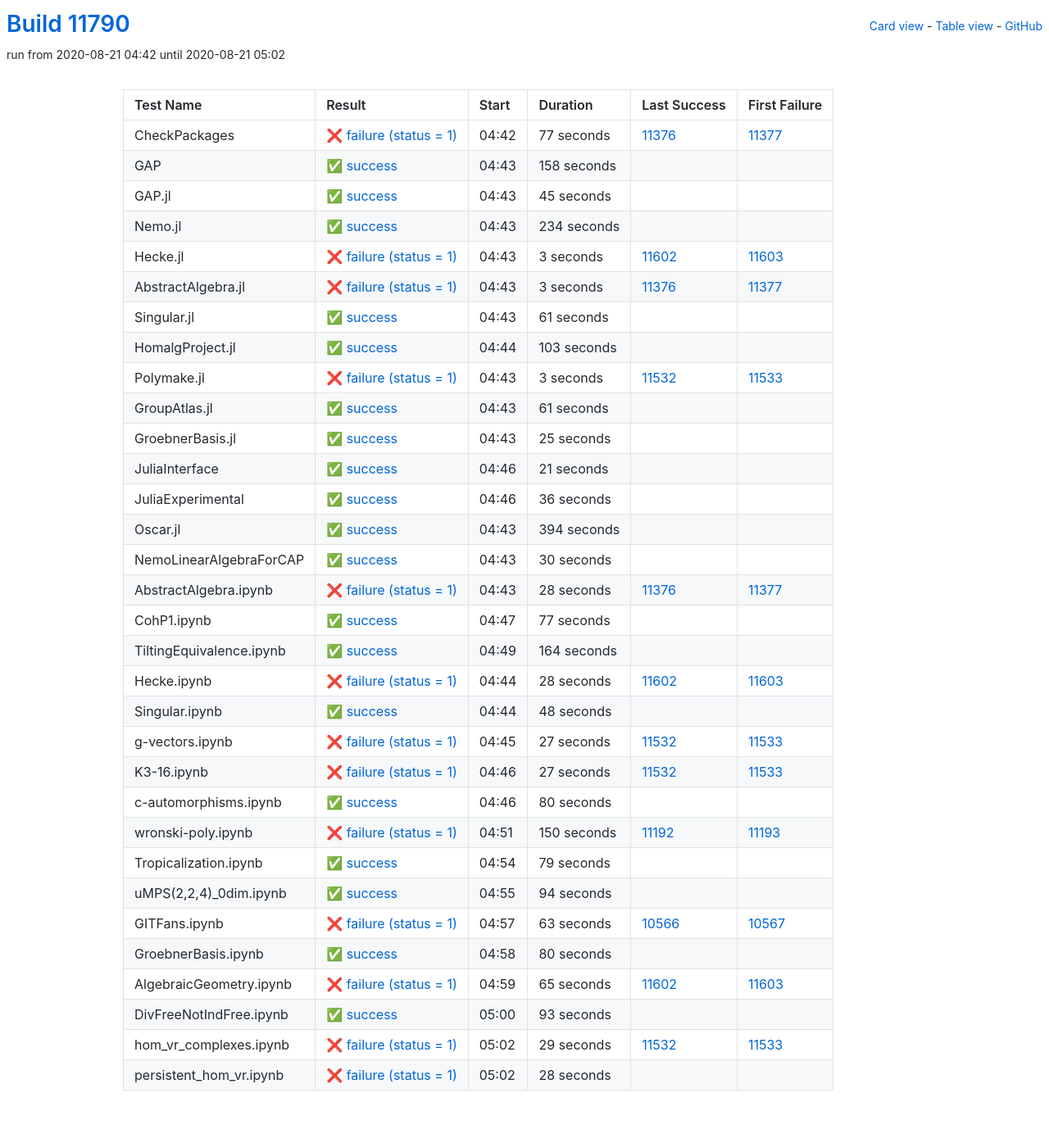
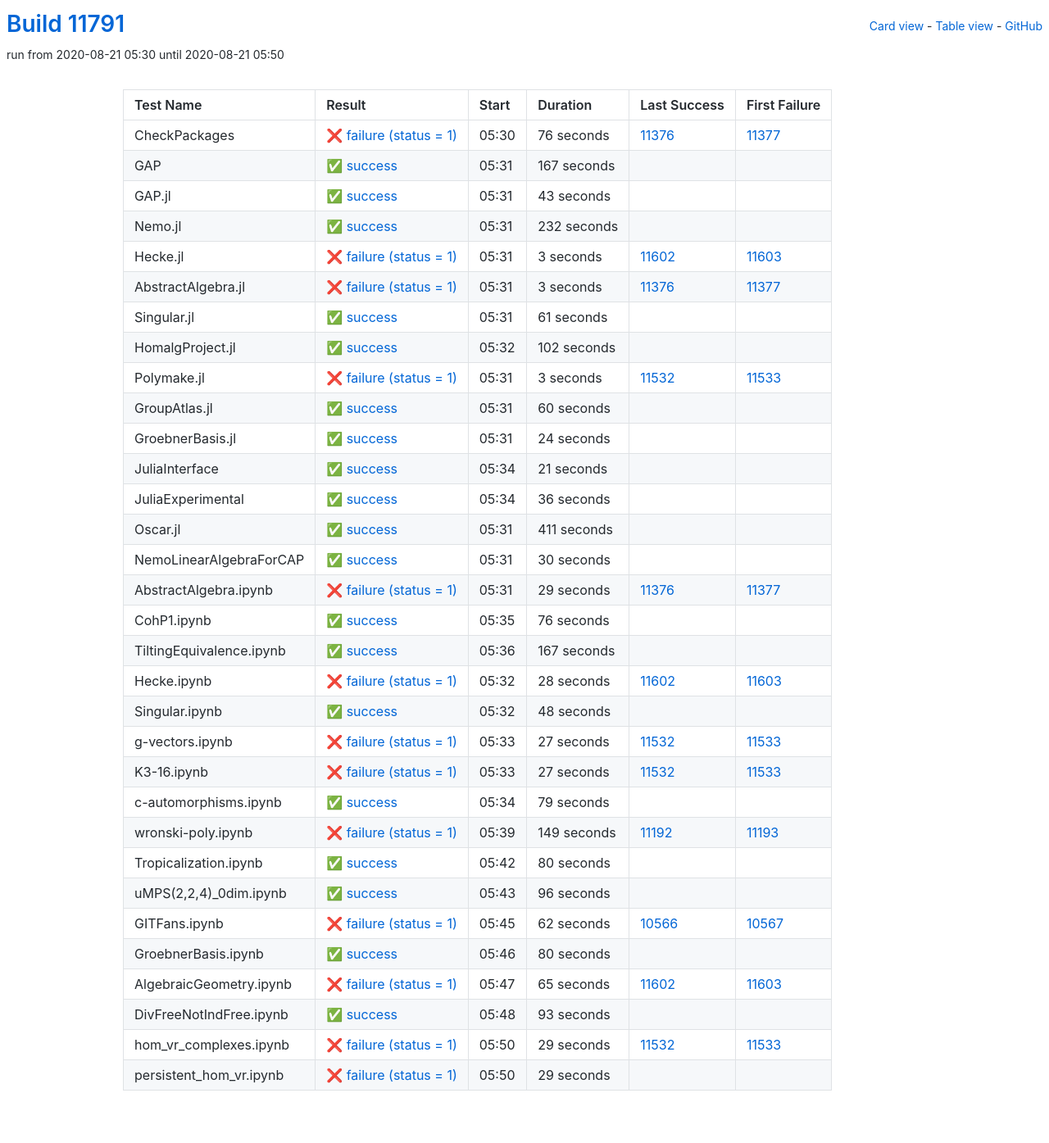
Before and after one commit to oscar-system/oscar-ci-status, a Jekyll site: the page built from table.html, in a window 1280 px wide. Shown: the whole page at 82% size. Built offline with Jekyll 4.4.1, drawn with Linux system fonts in a browser that asks for light colours.

Commit message:
Build #11791

```diff
--- a/_data/ci.yml
+++ b/_data/ci.yml
@@ -1,6 +1,6 @@
 ---
-build: 11790
-build_url: https://oscarci.mathematik.uni-kl.de/job/oscar/11790/
+build: 11791
+build_url: https://oscarci.mathematik.uni-kl.de/job/oscar/11791/
 job: oscar
 organization: oscar-system
 repo: oscar-ci-status
@@ -8,56 +8,56 @@
 tests:
 - name: CheckPackages
   id: checkpackages
-  log: https://oscarci.mathematik.uni-kl.de/job/oscar/11790/artifact/logs/build-11790/CheckPackages.log
-  start: 2020-08-21 04:42
+  log: https://oscarci.mathematik.uni-kl.de/job/oscar/11791/artifact/logs/build-11791/CheckPackages.log
+  start: 2020-08-21 05:30
   success: false
   exitcode: 1
   status: failure
-  duration: 77
+  duration: 76
   last_success: 11376
   last_success_url: https://oscarci.mathematik.uni-kl.de/job/oscar/11376/
   first_failure: 11377
   first_failure_url: https://oscarci.mathematik.uni-kl.de/job/oscar/11377/
 - name: GAP
   id: gap
-  log: https://oscarci.mathematik.uni-kl.de/job/oscar/11790/artifact/logs/build-11790/GAP.log
-  start: 2020-08-21 04:43
+  log: https://oscarci.mathematik.uni-kl.de/job/oscar/11791/artifact/logs/build-11791/GAP.log
+  start: 2020-08-21 05:31
   success: true
   exitcode: 0
   status: success
-  duration: 158
+  duration: 167
   last_success: false
   last_success_url:
   first_failure: false
   first_failure_url:
 - name: GAP.jl
   id: gap-jl
-  log: https://oscarci.mathematik.uni-kl.de/job/oscar/11790/artifact/logs/build-11790/GAP.jl.log
-  start: 2020-08-21 04:43
+  log: https://oscarci.mathematik.uni-kl.de/job/oscar/11791/artifact/logs/build-11791/GAP.jl.log
+  start: 2020-08-21 05:31
   success: true
   exitcode: 0
   status: success
-  duration: 45
+  duration: 43
   last_success: false
   last_success_url:
   first_failure: false
   first_failure_url:
 - name: Nemo.jl
   id: nemo-jl
-  log: https://oscarci.mathematik.uni-kl.de/job/oscar/11790/artifact/logs/build-11790/Nemo.jl.log
-  start: 2020-08-21 04:43
+  log: https://oscarci.mathematik.uni-kl.de/job/oscar/11791/artifact/logs/build-11791/Nemo.jl.log
+  start: 2020-08-21 05:31
   success: true
   exitcode: 0
   status: success
-  duration: 234
+  duration: 232
   last_success: false
   last_success_url:
   first_failure: false
   first_failure_url:
 - name: Hecke.jl
   id: hecke-jl
-  log: https://oscarci.mathematik.uni-kl.de/job/oscar/11790/artifact/logs/build-11790/Hecke.jl.log
-  start: 2020-08-21 04:43
+  log: https://oscarci.mathematik.uni-kl.de/job/oscar/11791/artifact/logs/build-11791/Hecke.jl.log
+  start: 2020-08-21 05:31
   success: false
   exitcode: 1
   status: failure
@@ -68,8 +68,8 @@
   first_failure_url: https://oscarci.mathematik.uni-kl.de/job/oscar/11603/
 - name: AbstractAlgebra.jl
   id: abstractalgebra-jl
-  log: https://oscarci.mathematik.uni-kl.de/job/oscar/11790/artifact/logs/build-11790/AbstractAlgebra.jl.log
-  start: 2020-08-21 04:43
+  log: https://oscarci.mathematik.uni-kl.de/job/oscar/11791/artifact/logs/build-11791/AbstractAlgebra.jl.log
+  start: 2020-08-21 05:31
   success: false
   exitcode: 1
   status: failure
@@ -80,8 +80,8 @@
   first_failure_url: https://oscarci.mathematik.uni-kl.de/job/oscar/11377/
 - name: Singular.jl
   id: singular-jl
-  log: https://oscarci.mathematik.uni-kl.de/job/oscar/11790/artifact/logs/build-11790/Singular.jl.log
-  start: 2020-08-21 04:43
+  log: https://oscarci.mathematik.uni-kl.de/job/oscar/11791/artifact/logs/build-11791/Singular.jl.log
+  start: 2020-08-21 05:31
   success: true
   exitcode: 0
   status: success
@@ -92,20 +92,20 @@
   first_failure_url:
 - name: HomalgProject.jl
   id: homalgproject-jl
-  log: https://oscarci.mathematik.uni-kl.de/job/oscar/11790/artifact/logs/build-11790/HomalgProject.jl.log
-  start: 2020-08-21 04:44
+  log: https://oscarci.mathematik.uni-kl.de/job/oscar/11791/artifact/logs/build-11791/HomalgProject.jl.log
+  start: 2020-08-21 05:32
   success: true
   exitcode: 0
   status: success
-  duration: 103
+  duration: 102
   last_success: false
   last_success_url:
   first_failure: false
   first_failure_url:
 - name: Polymake.jl
   id: polymake-jl
-  log: https://oscarci.mathematik.uni-kl.de/job/oscar/11790/artifact/logs/build-11790/Polymake.jl.log
-  start: 2020-08-21 04:43
+  log: https://oscarci.mathematik.uni-kl.de/job/oscar/11791/artifact/logs/build-11791/Polymake.jl.log
+  start: 2020-08-21 05:31
   success: false
   exitcode: 1
   status: failure
@@ -116,32 +116,32 @@
   first_failure_url: https://oscarci.mathematik.uni-kl.de/job/oscar/11533/
 - name: GroupAtlas.jl
   id: groupatlas-jl
-  log: https://oscarci.mathematik.uni-kl.de/job/oscar/11790/artifact/logs/build-11790/GroupAtlas.jl.log
-  start: 2020-08-21 04:43
+  log: https://oscarci.mathematik.uni-kl.de/job/oscar/11791/artifact/logs/build-11791/GroupAtlas.jl.log
+  start: 2020-08-21 05:31
   success: true
   exitcode: 0
   status: success
-  duration: 61
+  duration: 60
   last_success: false
   last_success_url:
   first_failure: false
   first_failure_url:
 - name: GroebnerBasis.jl
   id: groebnerbasis-jl
-  log: https://oscarci.mathematik.uni-kl.de/job/oscar/11790/artifact/logs/build-11790/GroebnerBasis.jl.log
-  start: 2020-08-21 04:43
+  log: https://oscarci.mathematik.uni-kl.de/job/oscar/11791/artifact/logs/build-11791/GroebnerBasis.jl.log
+  start: 2020-08-21 05:31
   success: true
   exitcode: 0
   status: success
-  duration: 25
+  duration: 24
   last_success: false
   last_success_url:
   first_failure: false
   first_failure_url:
 - name: JuliaInterface
   id: juliainterface
-  log: https://oscarci.mathematik.uni-kl.de/job/oscar/11790/artifact/logs/build-11790/JuliaInterface.log
-  start: 2020-08-21 04:46
+  log: https://oscarci.mathematik.uni-kl.de/job/oscar/11791/artifact/logs/build-11791/JuliaInterface.log
+  start: 2020-08-21 05:34
   success: true
   exitcode: 0
   status: success
@@ -152,8 +152,8 @@
   first_failure_url:
 - name: JuliaExperimental
   id: juliaexperimental
-  log: https://oscarci.mathematik.uni-kl.de/job/oscar/11790/artifact/logs/build-11790/JuliaExperimental.log
-  start: 2020-08-21 04:46
+  log: https://oscarci.mathematik.uni-kl.de/job/oscar/11791/artifact/logs/build-11791/JuliaExperimental.log
+  start: 2020-08-21 05:34
   success: true
   exitcode: 0
   status: success
@@ -164,20 +164,20 @@
   first_failure_url:
 - name: Oscar.jl
   id: oscar-jl
-  log: https://oscarci.mathematik.uni-kl.de/job/oscar/11790/artifact/logs/build-11790/Oscar.jl.log
-  start: 2020-08-21 04:43
+  log: https://oscarci.mathematik.uni-kl.de/job/oscar/11791/artifact/logs/build-11791/Oscar.jl.log
+  start: 2020-08-21 05:31
   success: true
   exitcode: 0
   status: success
-  duration: 394
+  duration: 411
   last_success: false
   last_success_url:
   first_failure: false
   first_failure_url:
 - name: NemoLinearAlgebraForCAP
   id: nemolinearalgebraforcap
-  log: https://oscarci.mathematik.uni-kl.de/job/oscar/11790/artifact/logs/build-11790/NemoLinearAlgebraForCAP.log
-  start: 2020-08-21 04:43
+  log: https://oscarci.mathematik.uni-kl.de/job/oscar/11791/artifact/logs/build-11791/NemoLinearAlgebraForCAP.log
+  start: 2020-08-21 05:31
   success: true
   exitcode: 0
   status: success
@@ -188,44 +188,44 @@
   first_failure_url:
 - name: AbstractAlgebra.ipynb
   id: abstractalgebra-ipynb
-  log: https://oscarci.mathematik.uni-kl.de/job/oscar/11790/artifact/logs/build-11790/AbstractAlgebra.ipynb.log
-  start: 2020-08-21 04:43
+  log: https://oscarci.mathematik.uni-kl.de/job/oscar/11791/artifact/logs/build-11791/AbstractAlgebra.ipynb.log
+  start: 2020-08-21 05:31
   success: false
   exitcode: 1
   status: failure
-  duration: 28
+  duration: 29
   last_success: 11376
   last_success_url: https://oscarci.mathematik.uni-kl.de/job/oscar/11376/
   first_failure: 11377
   first_failure_url: https://oscarci.mathematik.uni-kl.de/job/oscar/11377/
 - name: CohP1.ipynb
   id: cohp1-ipynb
-  log: https://oscarci.mathematik.uni-kl.de/job/oscar/11790/artifact/logs/build-11790/CohP1.ipynb.log
-  start: 2020-08-21 04:47
+  log: https://oscarci.mathematik.uni-kl.de/job/oscar/11791/artifact/logs/build-11791/CohP1.ipynb.log
+  start: 2020-08-21 05:35
   success: true
   exitcode: 0
   status: success
-  duration: 77
+  duration: 76
   last_success: false
   last_success_url:
   first_failure: false
   first_failure_url:
 - name: TiltingEquivalence.ipynb
   id: tiltingequivalence-ipynb
-  log: https://oscarci.mathematik.uni-kl.de/job/oscar/11790/artifact/logs/build-11790/TiltingEquivalence.ipynb.log
-  start: 2020-08-21 04:49
+  log: https://oscarci.mathematik.uni-kl.de/job/oscar/11791/artifact/logs/build-11791/TiltingEquivalence.ipynb.log
+  start: 2020-08-21 05:36
   success: true
   exitcode: 0
   status: success
-  duration: 164
+  duration: 167
   last_success: false
   last_success_url:
   first_failure: false
   first_failure_url:
 - name: Hecke.ipynb
   id: hecke-ipynb
-  log: https://oscarci.mathematik.uni-kl.de/job/oscar/11790/artifact/logs/build-11790/Hecke.ipynb.log
-  start: 2020-08-21 04:44
+  log: https://oscarci.mathematik.uni-kl.de/job/oscar/11791/artifact/logs/build-11791/Hecke.ipynb.log
+  start: 2020-08-21 05:32
   success: false
   exitcode: 1
   status: failure
@@ -236,8 +236,8 @@
   first_failure_url: https://oscarci.mathematik.uni-kl.de/job/oscar/11603/
 - name: Singular.ipynb
   id: singular-ipynb
-  log: https://oscarci.mathematik.uni-kl.de/job/oscar/11790/artifact/logs/build-11790/Singular.ipynb.log
-  start: 2020-08-21 04:44
+  log: https://oscarci.mathematik.uni-kl.de/job/oscar/11791/artifact/logs/build-11791/Singular.ipynb.log
+  start: 2020-08-21 05:32
   success: true
   exitcode: 0
   status: success
@@ -248,8 +248,8 @@
   first_failure_url:
 - name: g-vectors.ipynb
   id: g-vectors-ipynb
-  log: https://oscarci.mathematik.uni-kl.de/job/oscar/11790/artifact/logs/build-11790/g-vectors.ipynb.log
-  start: 2020-08-21 04:45
+  log: https://oscarci.mathematik.uni-kl.de/job/oscar/11791/artifact/logs/build-11791/g-vectors.ipynb.log
+  start: 2020-08-21 05:33
   success: false
   exitcode: 1
   status: failure
@@ -260,8 +260,8 @@
   first_failure_url: https://oscarci.mathematik.uni-kl.de/job/oscar/11533/
 - name: K3-16.ipynb
   id: k3-16-ipynb
-  log: https://oscarci.mathematik.uni-kl.de/job/oscar/11790/artifact/logs/build-11790/K3-16.ipynb.log
-  start: 2020-08-21 04:46
+  log: https://oscarci.mathematik.uni-kl.de/job/oscar/11791/artifact/logs/build-11791/K3-16.ipynb.log
+  start: 2020-08-21 05:33
   success: false
   exitcode: 1
   status: failure
@@ -272,8 +272,32 @@
   first_failure_url: https://oscarci.mathematik.uni-kl.de/job/oscar/11533/
 - name: c-automorphisms.ipynb
   id: c-automorphisms-ipynb
-  log: https://oscarci.mathematik.uni-kl.de/job/oscar/11790/artifact/logs/build-11790/c-automorphisms.ipynb.log
-  start: 2020-08-21 04:46
+  log: https://oscarci.mathematik.uni-kl.de/job/oscar/11791/artifact/logs/build-11791/c-automorphisms.ipynb.log
+  start: 2020-08-21 05:34
+  success: true
+  exitcode: 0
+  status: success
+  duration: 79
+  last_success: false
+  last_success_url:
+  first_failure: false
+  first_failure_url:
+- name: wronski-poly.ipynb
+  id: wronski-poly-ipynb
+  log: https://oscarci.mathematik.uni-kl.de/job/oscar/11791/artifact/logs/build-11791/wronski-poly.ipynb.log
+  start: 2020-08-21 05:39
+  success: false
+  exitcode: 1
+  status: failure
+  duration: 149
+  last_success: 11192
+  last_success_url: https://oscarci.mathematik.uni-kl.de/job/oscar/11192/
+  first_failure: 11193
+  first_failure_url: https://oscarci.mathematik.uni-kl.de/job/oscar/11193/
+- name: Tropicalization.ipynb
+  id: tropicalization-ipynb
+  log: https://oscarci.mathematik.uni-kl.de/job/oscar/11791/artifact/logs/build-11791/Tropicalization.ipynb.log
+  start: 2020-08-21 05:42
   success: true
   exitcode: 0
   status: success
@@ -282,58 +306,34 @@
   last_success_url:
   first_failure: false
   first_failure_url:
-- name: wronski-poly.ipynb
-  id: wronski-poly-ipynb
-  log: https://oscarci.mathematik.uni-kl.de/job/oscar/11790/artifact/logs/build-11790/wronski-poly.ipynb.log
-  start: 2020-08-21 04:51
-  success: false
-  exitcode: 1
-  status: failure
-  duration: 150
-  last_success: 11192
-  last_success_url: https://oscarci.mathematik.uni-kl.de/job/oscar/11192/
-  first_failure: 11193
-  first_failure_url: https://oscarci.mathematik.uni-kl.de/job/oscar/11193/
-- name: Tropicalization.ipynb
-  id: tropicalization-ipynb
-  log: https://oscarci.mathematik.uni-kl.de/job/oscar/11790/artifact/logs/build-11790/Tropicalization.ipynb.log
-  start: 2020-08-21 04:54
+- name: uMPS(2,2,4)_0dim.ipynb
+  id: umps-2-2-4-0dim-ipynb
+  log: https://oscarci.mathematik.uni-kl.de/job/oscar/11791/artifact/logs/build-11791/uMPS-2-2-4-_0dim.ipynb.log
+  start: 2020-08-21 05:43
   success: true
   exitcode: 0
   status: success
-  duration: 79
-  last_success: false
-  last_success_url:
-  first_failure: false
-  first_failure_url:
-- name: uMPS(2,2,4)_0dim.ipynb
-  id: umps-2-2-4-0dim-ipynb
-  log: https://oscarci.mathematik.uni-kl.de/job/oscar/11790/artifact/logs/build-11790/uMPS-2-2-4-_0dim.ipynb.log
-  start: 2020-08-21 04:55
-  success: true
-  exitcode: 0
-  status: success
-  duration: 94
+  duration: 96
   last_success: false
   last_success_url:
   first_failure: false
   first_failure_url:
 - name: GITFans.ipynb
   id: gitfans-ipynb
-  log: https://oscarci.mathematik.uni-kl.de/job/oscar/11790/artifact/logs/build-11790/GITFans.ipynb.log
-  start: 2020-08-21 04:57
+  log: https://oscarci.mathematik.uni-kl.de/job/oscar/11791/artifact/logs/build-11791/GITFans.ipynb.log
+  start: 2020-08-21 05:45
   success: false
   exitcode: 1
   status: failure
-  duration: 63
+  duration: 62
   last_success: 10566
   last_success_url: https://oscarci.mathematik.uni-kl.de/job/oscar/10566/
   first_failure: 10567
   first_failure_url: https://oscarci.mathematik.uni-kl.de/job/oscar/10567/
 - name: GroebnerBasis.ipynb
   id: groebnerbasis-ipynb
-  log: https://oscarci.mathematik.uni-kl.de/job/oscar/11790/artifact/logs/build-11790/GroebnerBasis.ipynb.log
-  start: 2020-08-21 04:58
+  log: https://oscarci.mathematik.uni-kl.de/job/oscar/11791/artifact/logs/build-11791/GroebnerBasis.ipynb.log
+  start: 2020-08-21 05:46
   success: true
   exitcode: 0
   status: success
@@ -344,8 +344,8 @@
   first_failure_url:
 - name: AlgebraicGeometry.ipynb
   id: algebraicgeometry-ipynb
-  log: https://oscarci.mathematik.uni-kl.de/job/oscar/11790/artifact/logs/build-11790/AlgebraicGeometry.ipynb.log
-  start: 2020-08-21 04:59
+  log: https://oscarci.mathematik.uni-kl.de/job/oscar/11791/artifact/logs/build-11791/AlgebraicGeometry.ipynb.log
+  start: 2020-08-21 05:47
   success: false
   exitcode: 1
   status: failure
@@ -356,8 +356,8 @@
   first_failure_url: https://oscarci.mathematik.uni-kl.de/job/oscar/11603/
 - name: DivFreeNotIndFree.ipynb
   id: divfreenotindfree-ipynb
-  log: https://oscarci.mathematik.uni-kl.de/job/oscar/11790/artifact/logs/build-11790/DivFreeNotIndFree.ipynb.log
-  start: 2020-08-21 05:00
+  log: https://oscarci.mathematik.uni-kl.de/job/oscar/11791/artifact/logs/build-11791/DivFreeNotIndFree.ipynb.log
+  start: 2020-08-21 05:48
   success: true
   exitcode: 0
   status: success
@@ -368,8 +368,8 @@
   first_failure_url:
 - name: hom_vr_complexes.ipynb
   id: hom-vr-complexes-ipynb
-  log: https://oscarci.mathematik.uni-kl.de/job/oscar/11790/artifact/logs/build-11790/hom_vr_complexes.ipynb.log
-  start: 2020-08-21 05:02
+  log: https://oscarci.mathematik.uni-kl.de/job/oscar/11791/artifact/logs/build-11791/hom_vr_complexes.ipynb.log
+  start: 2020-08-21 05:50
   success: false
   exitcode: 1
   status: failure
@@ -380,12 +380,12 @@
   first_failure_url: https://oscarci.mathematik.uni-kl.de/job/oscar/11533/
 - name: persistent_hom_vr.ipynb
   id: persistent-hom-vr-ipynb
-  log: https://oscarci.mathematik.uni-kl.de/job/oscar/11790/artifact/logs/build-11790/persistent_hom_vr.ipynb.log
-  start: 2020-08-21 05:02
+  log: https://oscarci.mathematik.uni-kl.de/job/oscar/11791/artifact/logs/build-11791/persistent_hom_vr.ipynb.log
+  start: 2020-08-21 05:50
   success: false
   exitcode: 1
   status: failure
-  duration: 28
+  duration: 29
   last_success: false
   last_success_url:
   first_failure: false
```
Also changed, not shown: README.md.
